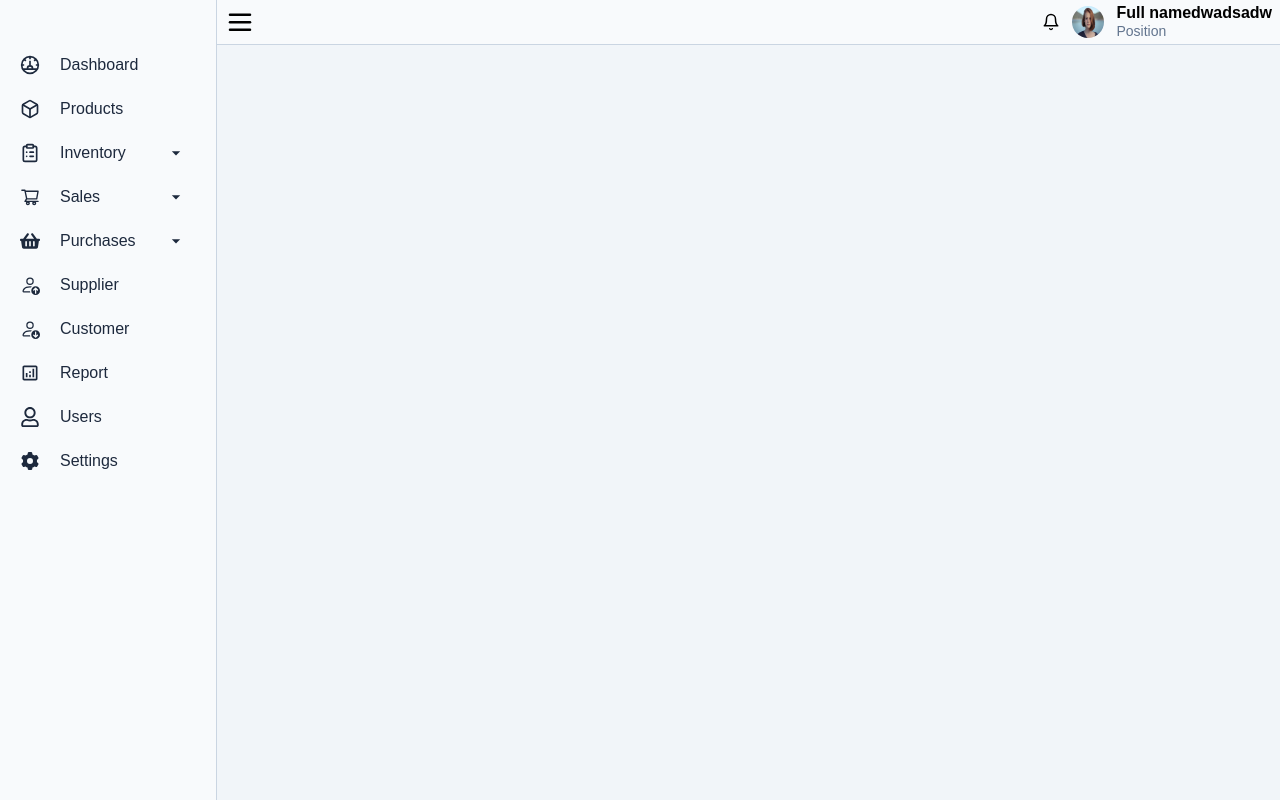
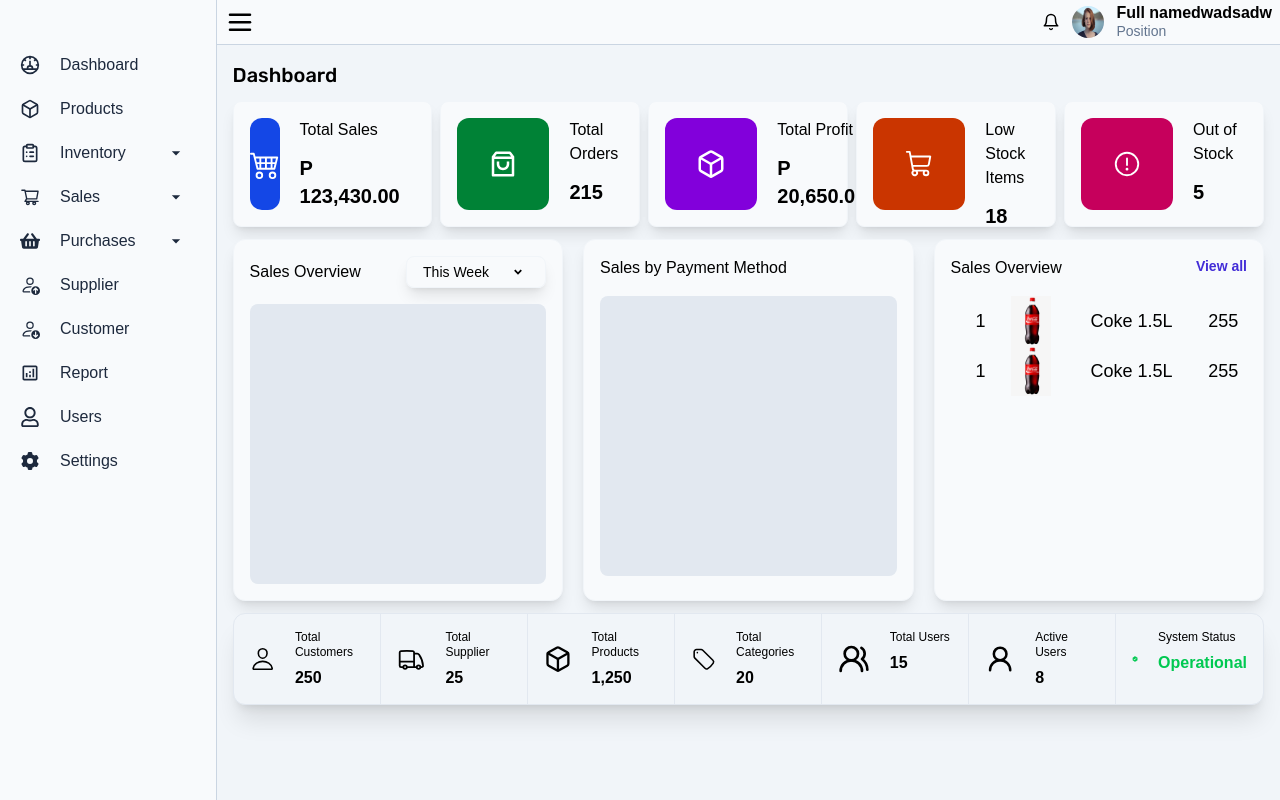
Before and after one commit to aldecyrus425/POS-Frontend, a React (Vite) app: page /admin/dashboard in a window 1280 px wide. Built offline with nearby package versions, Linux system fonts and the light colour scheme; a web font is replaced by a local one.

Commit message:
Dashboard missing graph

```diff
--- a/src/pages/admin/dashboard.tsx
+++ b/src/pages/admin/dashboard.tsx
@@ -1,9 +1,112 @@
 import React from 'react'
+import { BsCart4 } from 'react-icons/bs'
+import { LuBox, LuUserRound, LuUsersRound } from 'react-icons/lu'
+import { PiShoppingCart, PiWarningCircle } from 'react-icons/pi'
+import { RiArrowDropDownLine, RiShoppingBag3Line } from 'react-icons/ri'
+import coke from '../../assets/coke.jpg'
+import { IoPersonOutline } from 'react-icons/io5'
+import { HiOutlineTag, HiOutlineTruck } from 'react-icons/hi2'
+import { MdVerified } from 'react-icons/md'
+
+const dashboardCards = [
+  { label: "Total Sales", icon: BsCart4, value: "P 123,430.00", bgcolor: "bg-blue-700" },
+  { label: "Total Orders", icon: RiShoppingBag3Line, value: "215", bgcolor: "bg-green-700" },
+  { label: "Total Profit", icon: LuBox, value: "P 20,650.00", bgcolor: "bg-purple-700" },
+  { label: "Low Stock Items", icon: PiShoppingCart, value: "18", bgcolor: "bg-orange-700" },
+  { label: "Out of Stock", icon: PiWarningCircle, value: "5", bgcolor: "bg-pink-700" }
+]
+
+const lowerCards = [
+  { label: "Total Customers", icon: IoPersonOutline, value: "250" },
+  { label: "Total Supplier", icon: HiOutlineTruck, value: "25" },
+  { label: "Total Products", icon: LuBox, value: "1,250" },
+  { label: "Total Categories", icon: HiOutlineTag, value: "20" },
+  { label: "Total Users", icon: LuUsersRound, value: "15" },
+  { label: "Active Users", icon: LuUserRound, value: "8" },
+  { label: "System Status", icon: MdVerified, value: "Operational", textColor: "text-green-500" },
+
+]
 
 const AdminDashboard = () => {
   return (
-    <div className=''>
+    <div className='w-full flex flex-col gap-3'>
+      <span className='font-display font-medium text-xl'>Dashboard</span>
+      <div className='grid grid-cols-5 gap-2'>
+        {dashboardCards.map((item, index) => (
+          <div key={index} className='w-full border border-slate-100 flex bg-slate-50 shadow-lg p-4 rounded-lg gap-5'>
+            <div className={`rounded-xl flex justify-center items-center aspect-square ${item.bgcolor}`}>
+              <item.icon className='text-white text-3xl' />
+            </div>
+            <div className='flex flex-col gap-3'>
+              <span className='text-md font-medium'>{item.label}</span>
+              <span className={`font-extrabold text-xl`}>{item.value}</span>
+            </div>
 
+          </div>
+        ))}
+
+      </div>
+      <div className='w-full grid grid-cols-3 gap-5'>
+        {/* Card 1 */}
+        <div className='w-full border border-slate-100 shadow-lg p-4 bg-slate-50 rounded-xl flex flex-col gap-4'>
+          <div className='flex justify-between'>
+            <span className='text-md font-medium flex items-center'>Sales Overview</span>
+            <div className='w-35 flex justify-between py-1 px-4 gap-1 border border-slate-100 rounded-lg shadow-lg items-center cursor-pointer'>
+              <span className='font-medium text-sm'>This Week</span>
+              <RiArrowDropDownLine size={22} />
+            </div>
+          </div>
+          <div className='w-full h-70 rounded-lg bg-slate-200'>
+
+          </div>
+        </div>
+
+        {/* Card 2 */}
+        <div className='w-full border border-slate-100 shadow-lg p-4 bg-slate-50 rounded-xl flex flex-col gap-4'>
+          <span className='text-md font-medium'>Sales by Payment Method</span>
+          <div className='w-full h-70 rounded-lg bg-slate-200'>
+
+          </div>
+        </div>
+
+        {/* Card 3 */}
+        <div className='w-full border border-slate-100 shadow-lg p-4 bg-slate-50 rounded-xl flex flex-col gap-4'>
+          <div className='flex justify-between'>
+            <span className='text-md font-medium'>Sales Overview</span>
+            <a className='font-bold text-indigo-700 text-sm cursor-pointer'>View all</a>
+          </div>
+          <div className='w-full h-70 rounded-lg'>
+            <table className='w-full font-medium'>
+              <tbody>
+                <tr>
+                  <td className='w-15 text-center text-lg'>1</td>
+                  <td className='w-10'><img src={coke} alt="" className='object-fill w-10' /></td>
+                  <td className='pl-10 text-start text-lg'>Coke 1.5L</td>
+                  <td className='font-medium text-lg'>255</td>
+                </tr>
+                <tr>
+                  <td className='w-15 text-center text-lg'>1</td>
+                  <td className='w-10'><img src={coke} alt="" className='object-fill w-10' /></td>
+                  <td className='pl-10 text-start text-lg'>Coke 1.5L</td>
+                  <td className='font-medium text-lg'>255</td>
+                </tr>
+              </tbody>
+            </table>
+          </div>
+        </div>
+      </div>
+
+      <div className='w-full bg-slate-100 border border-slate-200 shadow-xl rounded-xl grid grid-cols-7'>
+        {lowerCards.map((item, index) => (
+          <div key={index} className={`flex gap-5 p-4 w-full rounded-l-xl  border-slate-200 ${index !== lowerCards.length - 1 ? "border-r" : ""}`}>
+            <item.icon className={`h-full w-8 ${item.textColor}`} />
+            <div className='flex flex-col gap-2'>
+              <span className='leading-tight text-xs font-medium'>{item.label}</span>
+              <span className={`leading-tight font-bold ${item.textColor}`}>{item.value}</span>
+            </div>
+          </div>
+        ))}
+      </div>
     </div>
   )
 }
```
Also changed, not shown: src/assets/coke.jpg (added).
